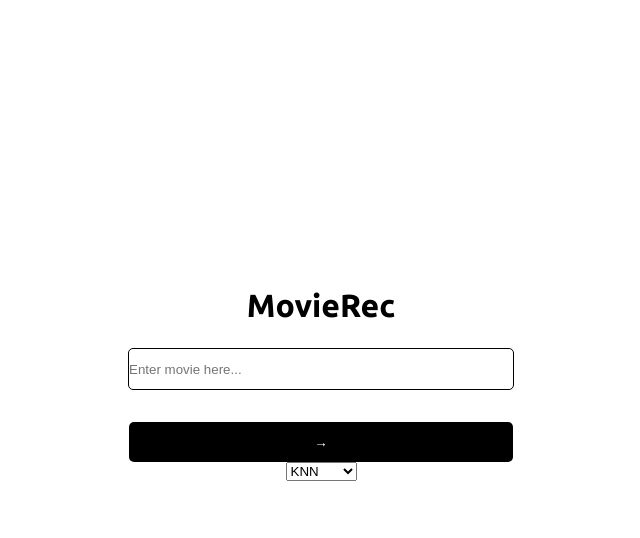
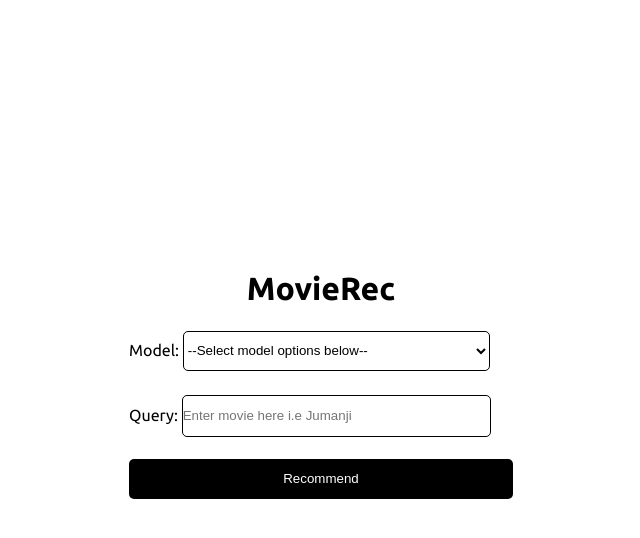
Before and after one commit to adaniel105/MovieRec, a FastAPI app: page / in a window 1280 px wide. Shown: the top 538 px of the page, without its empty margins (319-959 px from the left). Run offline with FastAPI, Linux system fonts and the light colour scheme; parts of the project's set-up code (start-up, migrations or seed data) failed here and were passed over.

Commit message:
Update view

```diff
--- a/templates/index.html
+++ b/templates/index.html
@@ -13,21 +13,22 @@
   <header>
     <h1>MovieRec</h1>
     <div class="search-box">
-      <form action="{{ url_for('recommend') }}" method="post">
-        <input class="search-bar" type="text" name="movie_name" placeholder="Enter movie here...">
-        <div style="visibility: hidden;"> {{ model }} </div>
-        <button class="search-btn" type="submit">&rarr;</button>
+      <form action="{{ url_for('recommend') }}" method="post" id="query">
+        <span class="model">
+          <label for="model">Model:</label>
+          <select name="model" id="model" form="query">
+            <option>--Select model options below--</option>
+            <option value="knn">KNN</option>
+            <option value="lightfm">LightFM</option>
+          </select>
+        </span>
+        <span class="movie_name">
+          <label for="movie_name">Query:</label>
+          <input class="search-bar" type="text" name="movie_name" placeholder="Enter movie here i.e Jumanji ">
+        </span>
+        <button class="search-btn" type="submit">Recommend</button>
       </form>
-
-      <form action="{{ url_for('get_model') }}" method="post" id="modelForm">
-        <select class="model-type" form="modelForm">
-          <option value="knn">KNN</option>
-          <option value="LightFM">LightFM</option>
-        </select>
-      </form>
-    </div>
   </header>
-
   <div class="movie-preview">
     {% if movie_list %}
     <ul>
```
